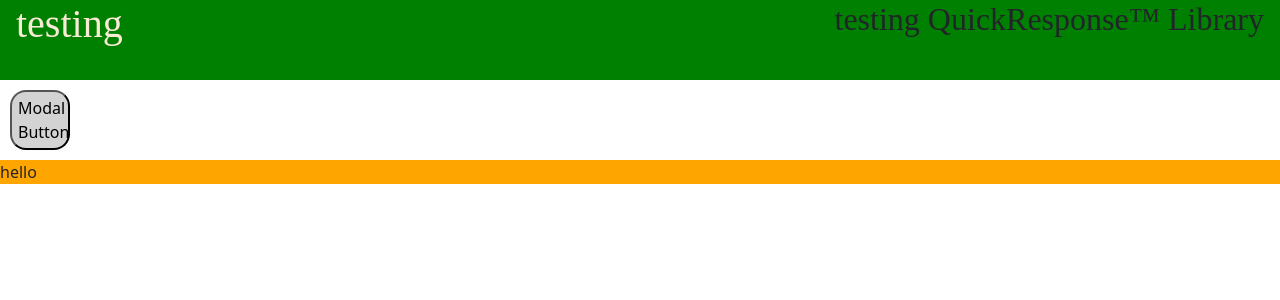
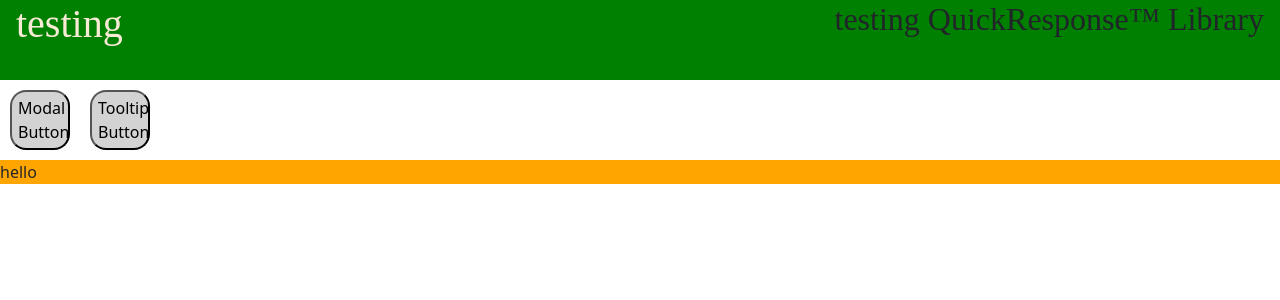
Before and after one commit to TrevorTress/development-oasis, a React (Create React App) app: page / in a window 1280 px wide. Shown: the top 300 px of the page. Built offline with nearby package versions, Linux system fonts and the light colour scheme.

Commit message:
added tooltip

```diff
--- /dev/null
+++ b/src/Tooltip.js
@@ -0,0 +1,11 @@
+import { useState } from 'react';
+import styled from 'styled-components';
+import BSTooltip from 'react-bootstrap/Tooltip';
+import OverlayTrigger from 'react-bootstrap/OverlayTrigger';
+
+// render function (placed in parent element):
+// const renderTooltip = (content) => <BSTooltip id="button-tooltip">{content}</BSTooltip>;
+
+const Tooltip = styled(OverlayTrigger)``;
+
+export default Tooltip;
--- a/src/routes/Home.js
+++ b/src/routes/Home.js
@@ -3,9 +3,14 @@ import Header from '../Header';
 import Button from '../Button';
 import Footer from '../Footer';
 import Modal from '../Modal';
+import Tooltip from '../Tooltip';
 import 'bootstrap/dist/css/bootstrap.min.css';
+import BSTooltip from 'react-bootstrap/Tooltip';
 
 const Home = () => {
+	// tooltip render function
+	const renderTooltip = (content) => <BSTooltip id="button-tooltip">{content}</BSTooltip>;
+
 	// modal state (place into parent component)
 	const [modal, setModal] = useState({
 		title: '',
@@ -21,8 +26,13 @@ const Home = () => {
 		<>
 			<Header title="testing" />
 			<Button onClick={handleShowModal}>Modal Button</Button>
+
+			<Tooltip placement="right" delay={{ show: 250, hide: 400 }} overlay={renderTooltip('This is a tooltip!')}>
+				<Button>Tooltip Button</Button>
+			</Tooltip>
+
 			<Footer />
-			<Modal title="xxx" showHandler={showModal} hideHandler={() => setShowModal(false)} />
+			<Modal title="This is a modal!" showHandler={showModal} hideHandler={() => setShowModal(false)} />
 		</>
 	);
 };
```
Also changed, not shown: src/Modal.js (+14 -9 lines).
